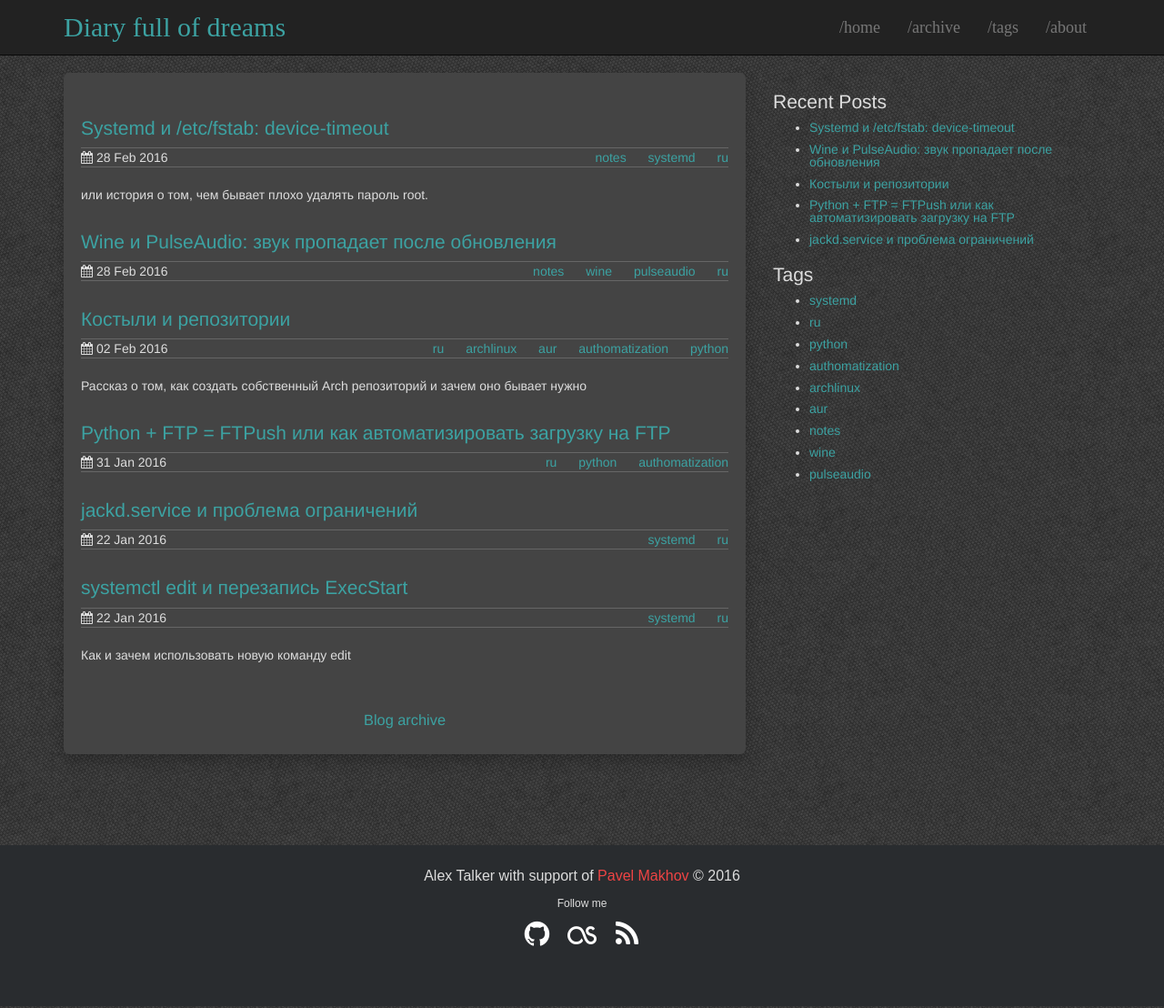
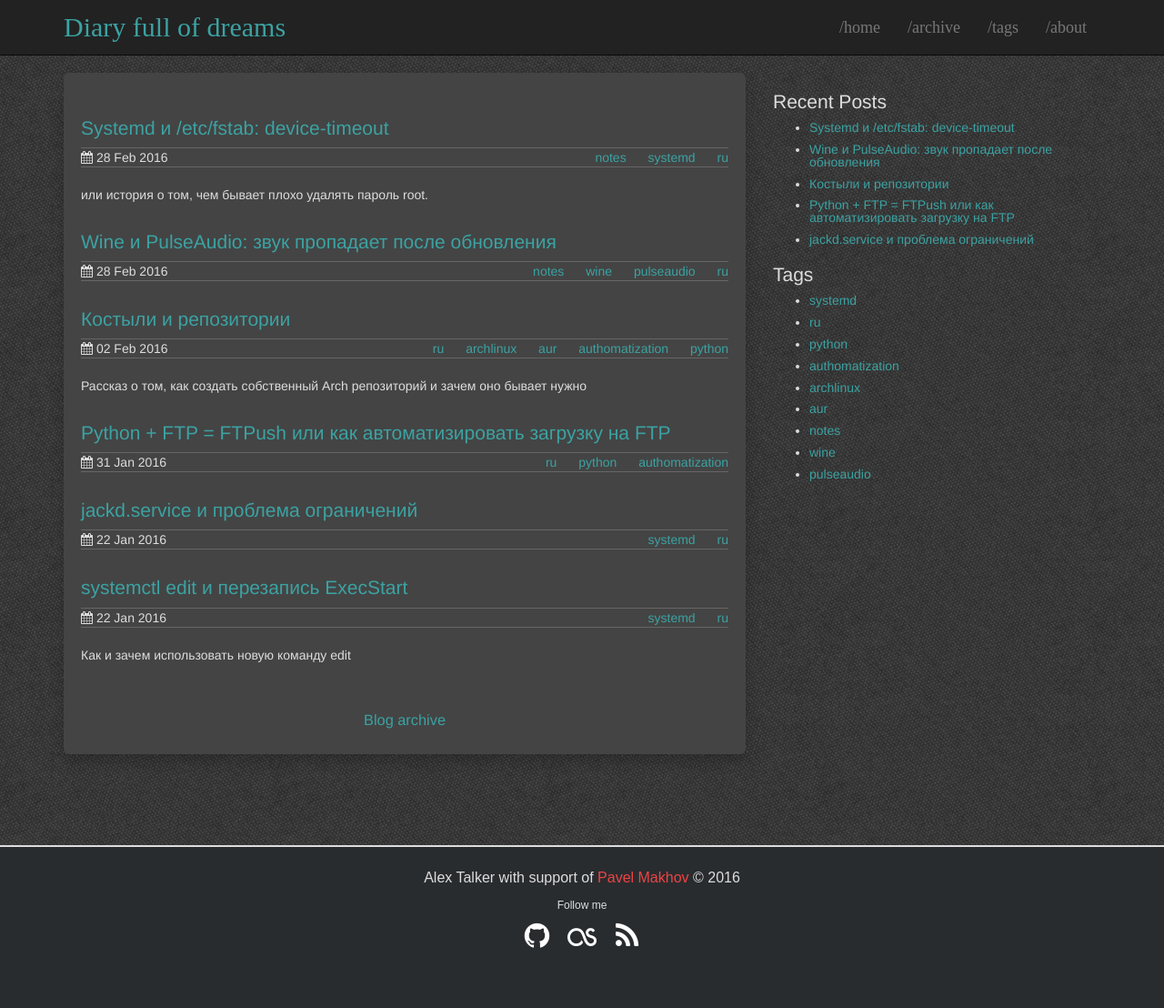
Before and after one commit to AlexTalker/AlexTalker.github.io, a Jekyll site: the page built from index.html, in a window 1280 px wide and 1108 px high. Shown: the whole window at 91% size. Built offline with Jekyll 4.4.1, drawn with Linux system fonts in a browser that asks for light colours.

Commit message:
Draw a line between content and footer

```diff
--- a/css/theme.scss
+++ b/css/theme.scss
@@ -246,6 +246,7 @@ nav.shrink .navbar-toggle {
 /*******************************************************/
 .footer-distributed {
   background-color: #292c2f;
+  border-top: 2px solid #ddd;
   font: normal 16px sans-serif;
   padding: 20px 25px;
   margin-top: 80px;
```
